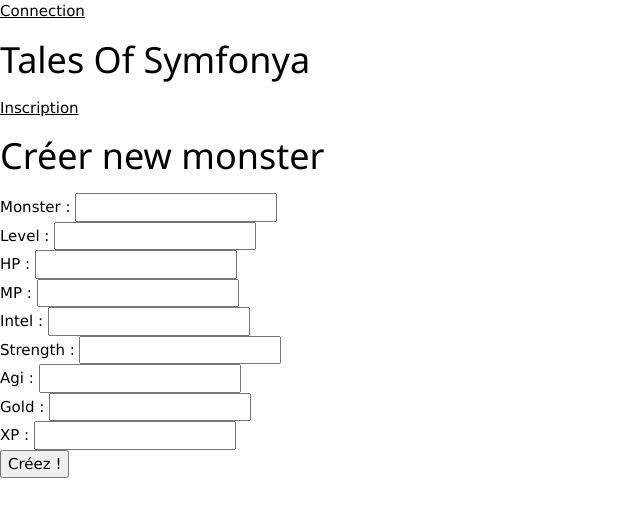
After one commit to WarrenVermelle/RPG_SYMFONY, a Symfony app: template templates/admin/create-monster.html.twig in a window 1280 px wide. The commit adds this page. Shown: the top 517 px of the page, without its empty margins (0-640 px from the left). Run offline with Twig, Linux system fonts and the light colour scheme; the template is opened without the code that fills it, so the values that code supplies are empty; form fields are guessed from the names that the template uses; some libraries are stand-ins or nearby versions.

Commit message:
ajout de la view create monster

```diff
--- /dev/null
+++ b/templates/admin/create-monster.html.twig
@@ -0,0 +1,43 @@
+{% extends "base.html.twig" %}
+
+{% block title %}Création de personnage{% endblock %}
+
+{% block body %}
+<div id="affcrepers">
+    <h1 id="titremoncompte">Créer new monster</h1>
+
+    <div id="">
+        {{ form_start(formMonster ) }}
+                {{ form_row(formMonster.monster , {
+                    label: 'Monster : '
+                }) }}
+                {{ form_row(formMonster.level , {
+                    label: 'Level : '
+                }) }}
+                {{ form_row(formMonster.hp, {
+                    label: 'HP : '
+                }) }}
+                {{ form_row(formMonster.mp, {
+                    label: 'MP : '
+                }) }}
+                {{ form_row(formMonster.intel, {
+                    label: 'Intel : '
+                }) }}
+                {{ form_row(formMonster.strength, {
+                    label: 'Strength : '
+                }) }}
+                {{ form_row(formMonster.agi, {
+                    label: 'Agi : '
+                }) }}
+                {{ form_row(formMonster.gold, {
+                    label: 'Gold : '
+                }) }}
+                {{ form_row(formMonster.xp, {
+                    label: 'XP : '
+                }) }}
+                <button type="submit" class="btn" id="">Créez !</button>
+        {{ form_end(formMonster) }}
+    </div>
+</div>
+
+{% endblock %}
--- a/templates/admin/listusers.html.twig
+++ b/templates/admin/listusers.html.twig
@@ -25,9 +25,9 @@
                 <td>{{ include('admin/delete.html.twig') }}</td>
             </tr>
         </tbody>
+        {% endfor %}
     </table>
 
-    {% endfor %}
 
 
 {% endblock %}
```
Also changed, not shown: src/Controller/AdminController.php (+7 -7 lines), templates/admin/listMonster.html.twig (+8 -5 lines).
